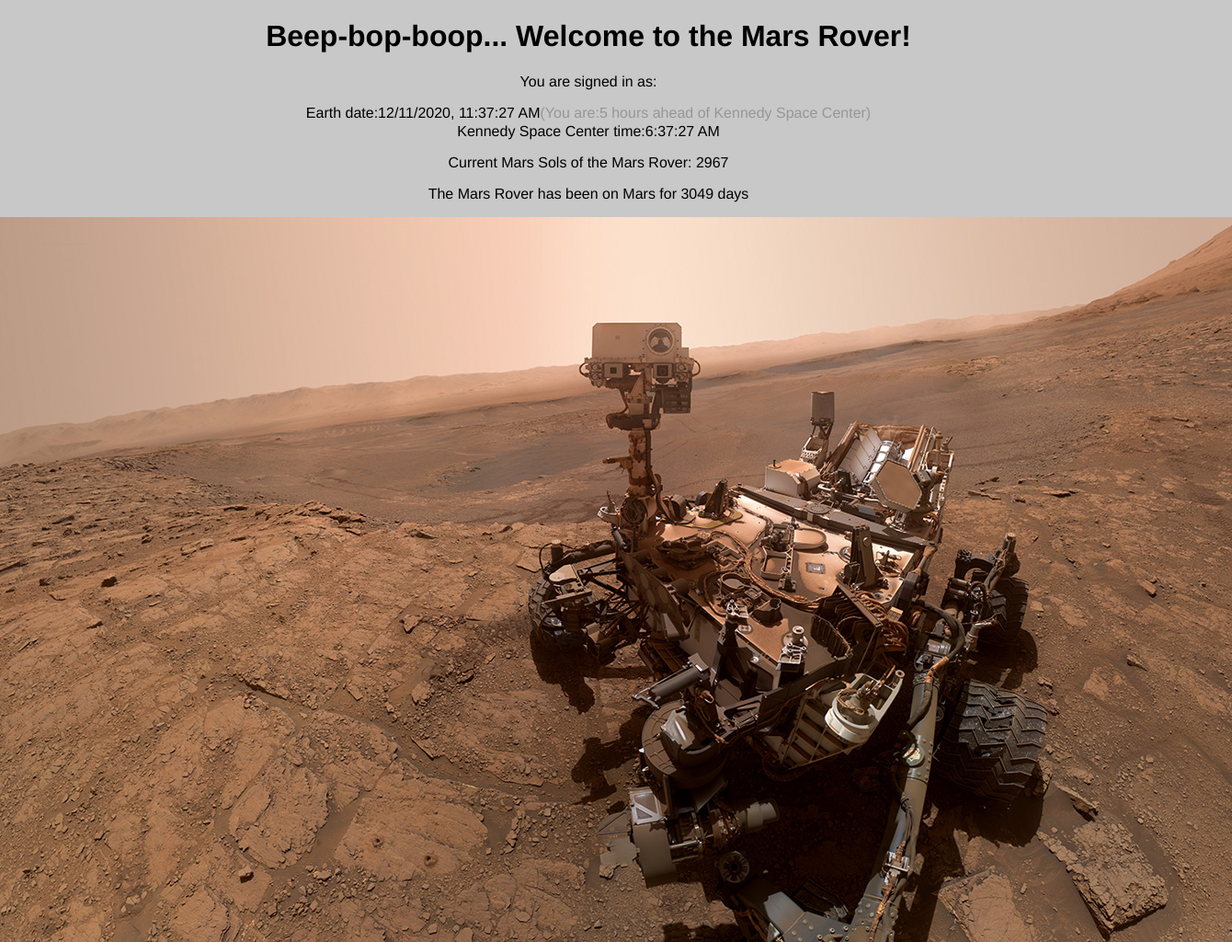
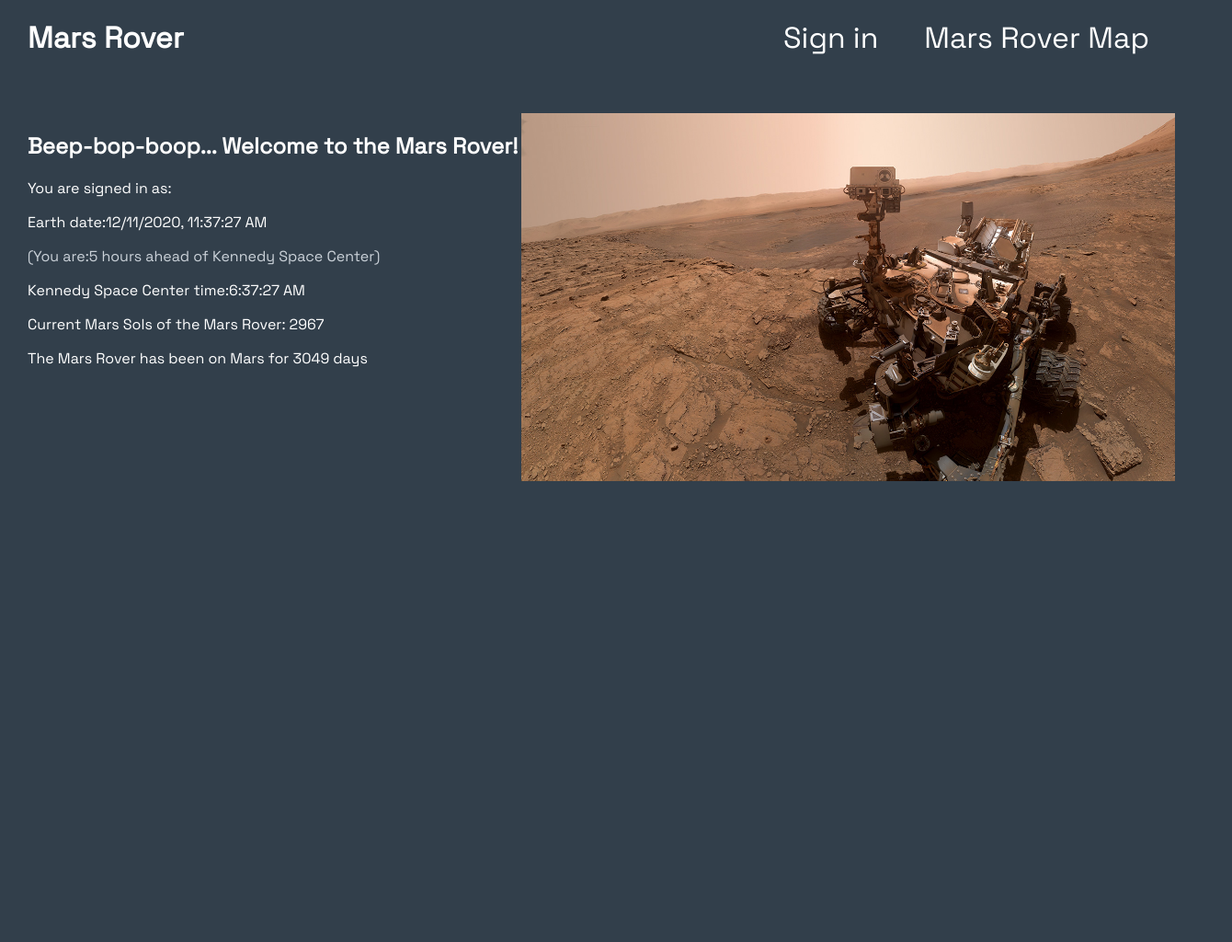
Before and after one commit to leedoughty/mars-rover, a website: page app/homepage/index.html in a window 1280 px wide. Shown: the top 1024 px of the page at 92% size, 1340 px wide, since content can reach past the window. After the commit the page ends 800 px from the top, so only its background shows below. Drawn offline with Linux system fonts and the light colour scheme; no server answers.

Commit message:
MARS-26: Add UI improvements for the homepage

```diff
--- a/app/homepage/index.html
+++ b/app/homepage/index.html
@@ -9,6 +9,14 @@
     <script type="text/javascript" src="displayUsername.js"></script>
   </head>
   <body onload="displayPhoto();displayUsername();">
+    <header id="header">
+      <h1><a class="nav-link" href="index.html">Mars Rover</a></h1>
+      <nav id="nav-bar">
+        <a class="nav-link" href="/login">Sign in</a>
+        <a class="nav-link" href="/rover">Mars Rover Map</a>
+      </nav>
+    </header>
+
     <noscript>
       <div class="no-script-banner">
         <p class="no-script-text">
@@ -18,28 +26,43 @@
         </p>
       </div>
     </noscript>
+
+    <main id="homepage">
+      <section class="homepage-information">
         <h1 id="intro-text">Beep-bop-boop... Welcome to the Mars Rover!</h1>
+
         <section class="account-information">
           <span id="account-username">You are signed in as: </span>
         </section>
+
+        <div class="time">
           <div id="date-container">
             <p id="earth-date">Earth date:</p>
             <p id="kennedy-offset">(You are:</p>
           </div>
+
           <p id="kennedy-time">Kennedy Space Center time:</p>
           <p id="mars-sol"></p>
           <p id="mars-rover-landing-date"></p>
+        </div>
+      </section>
+
+      <section class="photo-of-the-day">
         <div class="image-container">
           <img id="photo-of-the-day" />
-      <iframe id="video-of-the-day" width="420" height="315" src=""></iframe>
+          <iframe
+            id="video-of-the-day"
+            width="420"
+            height="315"
+            src=""
+          ></iframe>
         </div>
-    <section class="explanation-container">
+        <div class="explanation-container">
           <p id="explanation"></p>
+        </div>
       </section>
-    <section class="link-container">
-      <a class="login-link" href="/login">Login to your Mars Rover account</a>
-      <a href="/rover">See the Mars Rover Map</a>
-    </section>
+    </main>
+
     <script type="text/javascript" src="displayTimes.js"></script>
     <script type="text/javascript" src="calculateSol.js"></script>
   </body>
--- a/app/styles/style.css
+++ b/app/styles/style.css
@@ -1,18 +1,82 @@
+@import url("https://fonts.googleapis.com/css2?family=Space+Grotesk&display=swap");
+
 html,
 body {
   margin: 0;
   padding: 0;
   height: 100vh;
+  background-color: #323f4b;
+  color: white;
   font-family: Helvetica, Arial, sans-serif;
-  background-color: rgb(200, 200, 200);
+  font-family: "Space Grotesk", sans-serif;
 }
 
-#intro-text {
-  text-align: center;
+#header {
+  display: flex;
+  justify-content: space-between;
+  padding: 0 30px 0 30px;
+  align-items: center;
+}
+
+.heading {
+  text-decoration: none;
+}
+
+#nav-bar {
+  display: flex;
+  font-size: 2em;
+  font-weight: 500;
+}
+
+#nav-bar .nav-link {
+  padding-left: 50px;
+}
+
+.nav-link {
+  text-decoration: none;
+  color: white;
+}
+
+.nav-link:hover {
+  text-decoration: underline;
+}
+
+.nav-link:focus {
+  text-decoration: underline;
+}
+
+#homepage {
+  display: grid;
+  margin-top: 40px;
+}
+
+#homepage .homepage-information {
+  grid-column: 1/2;
+  padding-left: 30px;
+}
+
+#homepage .photo-of-the-day {
+  grid-column: 2/4;
+}
+
+#mars-sprite {
+  width: 50%;
+  height: auto;
+}
+
+@media (max-width: 800px) {
+  #homepage .homepage-information {
+    grid-column: 1/1;
+    padding-left: 30px;
+  }
+
+  #homepage .photo-of-the-day {
+    grid-column: 1/1;
+  }
 }
 
 #intro-image {
-  width: 60%;
+  width: 50vw;
   height: auto;
 }
 
@@ -24,47 +88,28 @@ body {
 
 .link-container {
   width: 100%;
-  text-align: center;
   font-size: 30px;
   padding: 30px 0 30px 0;
 }
 
 .explanation-container {
-  width: 60vw;
+  width: 40vw;
   margin: auto;
   font-style: italic;
-  color: grey;
+  color: white;
 }
 
 #video-of-the-day {
   display: none;
 }
 
-#earth-date {
-  text-align: center;
-}
-
-#date-container {
-  height: 20px;
-  display: flex;
-  justify-content: center;
-}
-
-#kennedy-time {
-  text-align: center;
+#photo-of-the-day {
+  height: 50vh;
+  width: auto;
 }
 
 #kennedy-offset {
-  text-align: center;
-  color: rgb(150, 150, 150);
-}
-
-#mars-sol {
-  text-align: center;
-}
-
-#mars-rover-landing-date {
-  text-align: center;
+  color: #cbd2d9;
 }
 
 #mars-rover-container {
@@ -102,10 +147,6 @@ body {
   }
 }
 
-.account-information {
-  text-align: center;
-}
-
 .no-script-banner {
   background-color: rgb(237, 41, 57);
   padding: 30px;
@@ -117,3 +158,10 @@ body {
   margin: auto;
   text-align: center;
 }
+
+/* LOGIN */
+
+.mars-sprite {
+  width: 30%;
+  height: auto;
+}
```
Also changed, not shown: app/homepage/mars-rover-sprite.svg (added), app/styles/space.jpg (added). Lines whose indentation alone changed are shown as unchanged.
